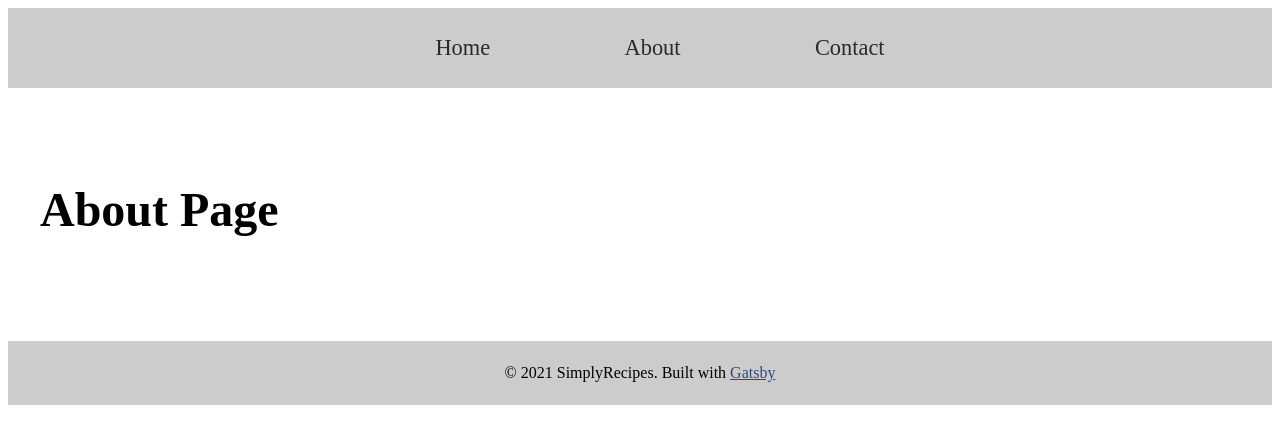
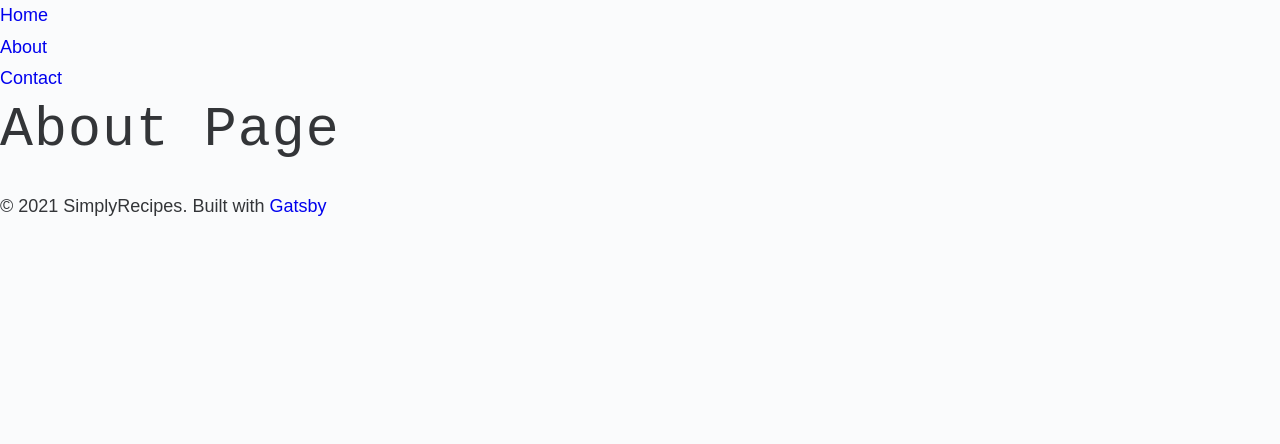
Before and after one commit to squteronsquter/barebones-gatsby-v3-starter-with-styled-components, a Gatsby site: page /about in a window 1280 px wide. Built offline with nearby package versions, Linux system fonts and the light colour scheme; Gatsby itself is replaced by a stand-in of ours.

Commit message:
pages and components styled css removed and style.css global added

```diff
--- a/src/assets/css/style.css
+++ b/src/assets/css/style.css
@@ -1,4 +1,12 @@
 /* @import url("https://fonts.googleapis.com/css?family=Montserrat:400|Inconsolata:400"); */
+
+*,
+::after,
+::before {
+  margin: 0;
+  padding: 0;
+  box-sizing: border-box;
+}
 
 :root {
   /* COLORS  */
--- a/src/components/Footer.js
+++ b/src/components/Footer.js
@@ -16,18 +16,4 @@ const Footer = () => {
 
 export default Footer
 
-const Wrapper = styled.section`
-  background-color: #ccc;
-  margin-top: 2em;
-  display: flex;
-  height: 4em;
-  justify-content: center;
-  align-items: center;
-  width: 100%;
-  a {
-    color: #2d4a7d;
-  }
-  a:hover {
-    text-decoration: none;
-  }
-`
+const Wrapper = styled.section``
--- a/src/components/Layout.js
+++ b/src/components/Layout.js
@@ -3,7 +3,7 @@ import Navbar from "./Navbar"
 import Footer from "./Footer"
 
 // import "normalize.css"
-// import "../assets/css/main.css"
+import "../assets/css/style.css"
 
 const Layout = ({ children }) => {
   return (
--- a/src/components/Navbar.js
+++ b/src/components/Navbar.js
@@ -24,31 +24,4 @@ export default function Navbar() {
   )
 }
 
-const Wrapper = styled.section`
-  font-size: 1.4em;
-  margin-bottom: 1em;
-  nav {
-    background-color: #ccc;
-    width: 100%;
-    height: 80px;
-    display: flex;
-    justify-content: center;
-    align-items: center;
-  }
-  ul {
-    display: flex;
-    justify-content: start;
-    align-items: center;
-  }
-  nav ul li {
-    list-style: none;
-  }
-  a {
-    text-decoration: none;
-    color: #2a2a2a;
-    padding: 1em 3em;
-  }
-  a:hover {
-    color: #2d4a7d;
-  }
-`
+const Wrapper = styled.section``
--- a/src/pages/about.js
+++ b/src/pages/about.js
@@ -14,10 +14,4 @@ export default function About() {
   )
 }
 
-const Wrapper = styled.section`
-  color: #000;
-  padding: 2em;
-  h1 {
-    font-size: 3em;
-  }
-`
+const Wrapper = styled.section``
```
Also changed, not shown: src/pages/contact.js (+1 -7 lines), src/pages/index.js (+2 -8 lines).
